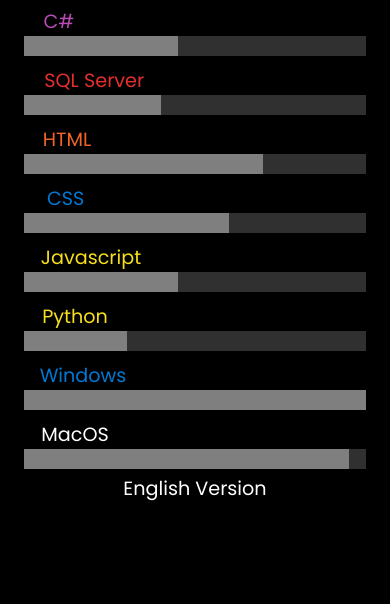
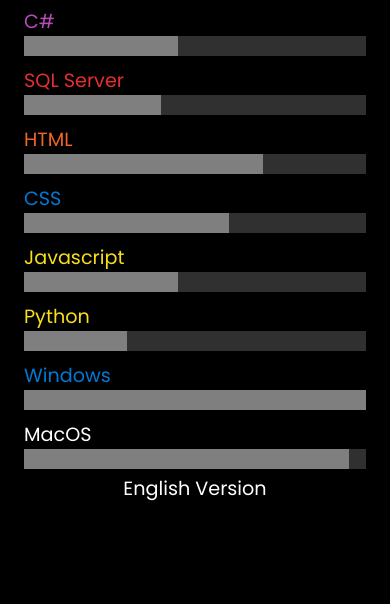
Before and after one commit to JohnSilva98/Portfolio, a plain HTML site: page index.html in a window 390 px wide. Shown: the part 495-1099 px from the top of the page. Drawn offline with nearby package versions, Linux system fonts and the light colour scheme.

Commit message:
limpando codigo, deixando css mais clean

```diff
--- a/css/styles.css
+++ b/css/styles.css
@@ -207,8 +207,7 @@
 #Skills #cSharp {
   animation: animateText 1.1s linear;
   color: #b74bb7;
-  position: relative;
-  right: 6.3rem;
+
 }
 
 #Skills #sqlServ {
@@ -222,8 +221,7 @@
 #Skills #sql {
   animation: animateText 1.3s linear;
   color: #e52e2e;
-  position: relative;
-  right: 4.1rem;
+
 }
 #Skills #html {
   background: #303030;
@@ -233,11 +231,9 @@
   line-height: 20px;
   margin-top: -10px;
 }
-#Skills #ht {
+#Skills #ht{
   animation: animateText 1.5s linear;
-  color: #f16529;
-  position: relative;
-  right: 5.8rem;
+  color: #F16529;
 }
 #Skills #css {
   background: rgb(2, 0, 36);
@@ -250,8 +246,7 @@
 #Skills #css3 {
   animation: animateText 1.7s linear;
   color: #0078d4;
-  position: relative;
-  right: 6.2rem;
+
 }
 #Skills #js {
   background: rgb(2, 0, 36);
@@ -264,8 +259,7 @@
 #Skills #javaScript {
   animation: animateText 1.9s linear;
   color: #f7df1d;
-  position: relative;
-  right: 4.2rem;
+
 }
 #Skills #python {
   background: rgb(2, 0, 36);
@@ -278,8 +272,7 @@
 #Skills #py {
   animation: animateText 2.1s linear;
   color: #f7df1d;
-  position: relative;
-  right: 5.3rem;
+
 }
 #Skills #windows {
   background: rgb(2, 0, 36);
@@ -292,8 +285,7 @@
 #Skills #win {
   animation: animateText 2.3s linear;
   color: #0078d4;
-  position: relative;
-  right: 4.5rem;
+
 }
 #Skills #mac {
   background: rgb(2, 0, 36);
@@ -305,13 +297,15 @@
   margin-bottom: 5px;
 }
 
-#Skills #macOS {
+ #Skills #macOS {
   animation: animateText 2.5s linear;
   color: white;
-  position: relative;
-  right: 5.2rem;
+
 }
-
+.title{
+  text-align: left;
+  margin-left: 1.5rem;
+}
 /* cabeçalho */
 
 #email {
@@ -361,36 +355,6 @@
     height: 50%;
   }
 
-  #Skills #cSharp {
-    right: 8.5rem;
-  }
-
-  #Skills #sql {
-    right: 6.3rem;
-  }
-
-  #Skills #ht {
-    right: 8rem;
-  }
-
-  #Skills #css3 {
-    right: 8.09rem;
-  }
-
-  #Skills #javaScript {
-    right: 6.5rem;
-  }
-
-  #Skills #py {
-    right: 7.5rem;
-  }
-
-  #Skills #win {
-    right: 7rem;
-  }
-  #Skills #macOS {
-    right: 7.5rem;
-  }
 
   #habilidades {
     height: 80vh;
--- a/index.html
+++ b/index.html
@@ -70,21 +70,21 @@
           <div id="habilidades">
             <p id="hab">Habilidades</p>
             <ul id="Skills">
-              <p id="cSharp">C#</p>
+              <p id="cSharp" class="title">C#</p>
               <li id="c"></li>
-              <p id="sql">SQL Server</p>
+              <p id="sql" class="title">SQL Server</p>
               <li id="sqlServ"></li>
-              <p id="ht">HTML</p>
+              <p id="ht" class="title">HTML</p>
               <li id="html"></li>
-              <p id="css3">CSS</p>
+              <p id="css3" class="title">CSS</p>
               <li id="css"></li>
-              <p id="javaScript">Javascript</p>
+              <p id="javaScript" class="title">Javascript</p>
               <li id="js"></li>
-              <p id="py">Python</p>
+              <p id="py" class="title">Python</p>
               <li id="python"></li>
-              <p id="win">Windows</p>
+              <p id="win" class="title">Windows</p>
               <li id="windows"></li>
-              <p id="macOS">MacOS</p>
+              <p id="macOS" class="title">MacOS</p>
               <li id="mac"></li>
             </ul>
             <a href="homeEng.html" id="English">English Version</a>
```
